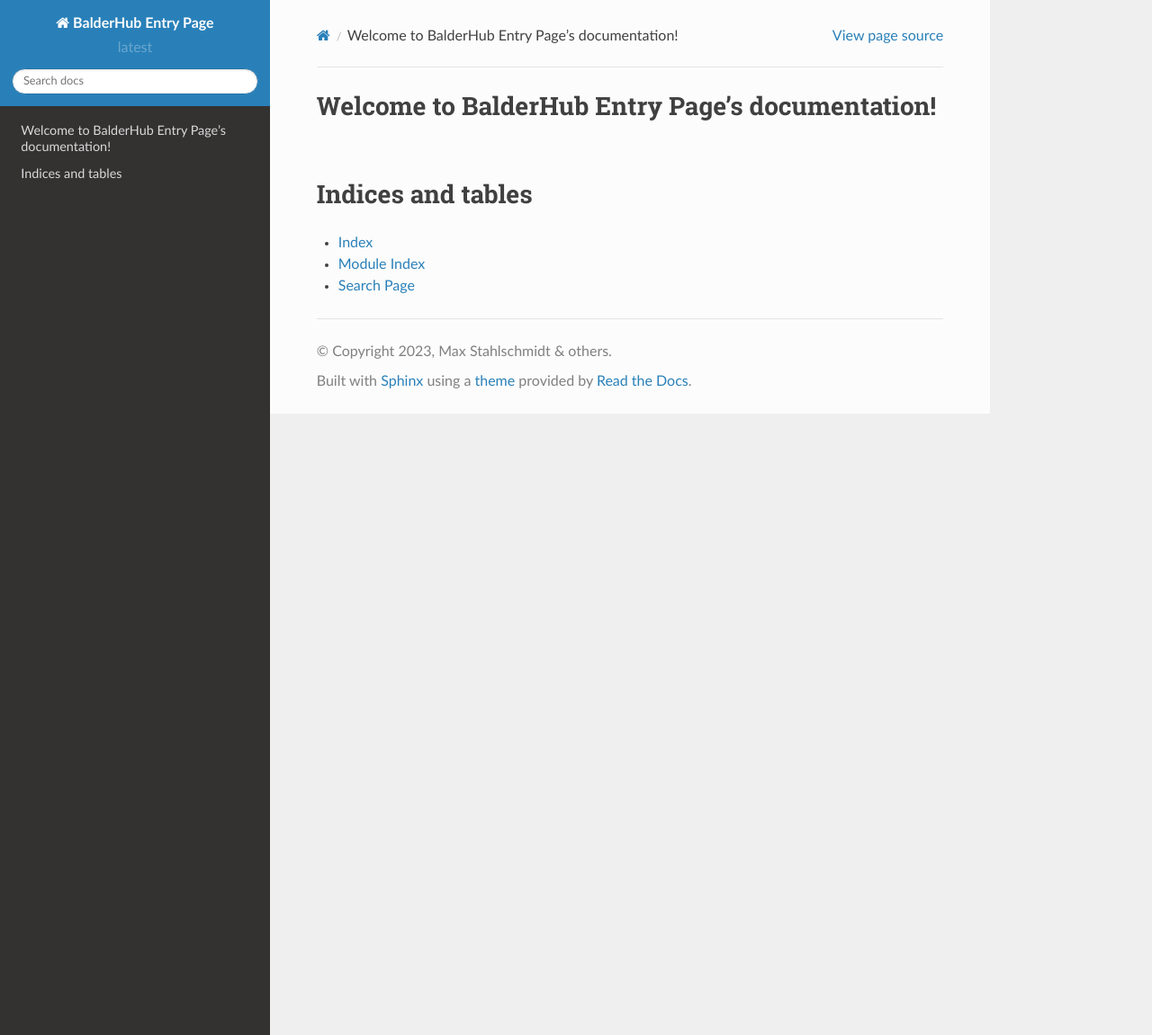
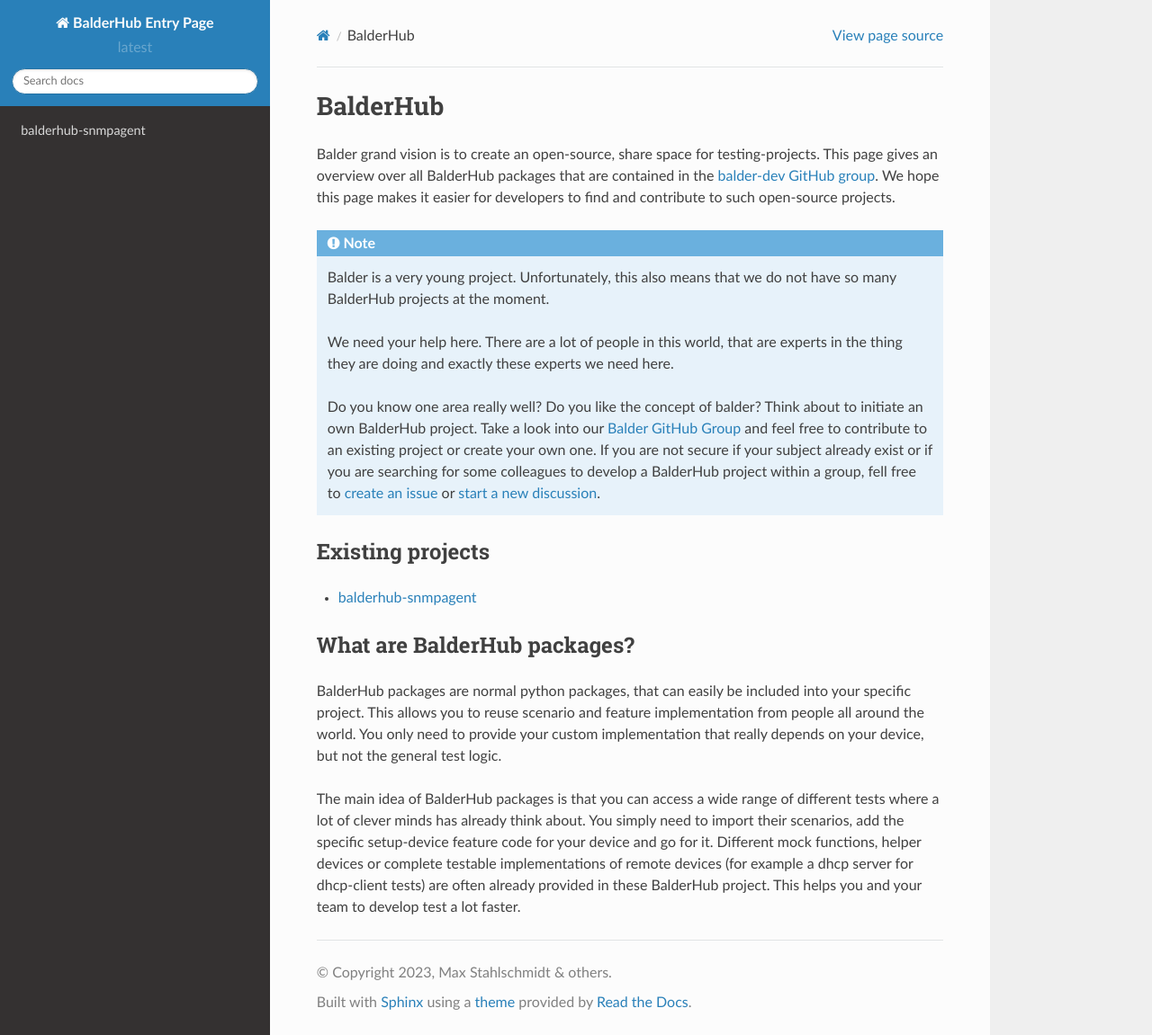
Before and after one commit to balder-dev/hub.balder.dev, a Sphinx documentation site: the page built from doc/source/index.rst, in a window 1280 px wide and 1151 px high. Shown: the whole window at 90% size. Built offline with Sphinx 7.4.7 and the Read the Docs theme 2.0.0, drawn with Linux system fonts in a browser that asks for light colours.

Commit message:
docs(index.rst): add initial page description with link to snmpagent project

```diff
--- a/doc/source/index.rst
+++ b/doc/source/index.rst
@@ -3,18 +3,46 @@
    You can adapt this file completely to your liking, but it should at least
    contain the root `toctree` directive.
 
-Welcome to BalderHub Entry Page's documentation!
-================================================
+BalderHub
+=========
+
+Balder grand vision is to create an open-source, share space for testing-projects. This page gives an overview over all
+BalderHub packages that are contained in the `balder-dev GitHub group <https://github.com/balder-dev>`_. We hope this
+page makes it easier for developers to find and contribute to such open-source projects.
+
+.. note::
+
+   Balder is a very young project. Unfortunately, this also means that we do not have so many BalderHub projects at the
+   moment.
+
+   We need your help here. There are a lot of people in this world, that are experts in the thing they are doing and
+   exactly these experts we need here.
+
+   Do you know one area really well? Do you like the concept of balder? Think about to initiate an own
+   BalderHub project. Take a look into our `Balder GitHub Group <https://github.com/balder-dev>`_ and feel free to
+   contribute to an existing project or create your own one. If you are not secure if your subject already exist or
+   if you are searching for some colleagues to develop a BalderHub project within a group, fell free to
+   `create an issue <https://github.com/balder-dev/hub.balder.dev>`_ or
+   `start a new discussion <https://github.com/balder-dev/hub.balder.dev/discussions>`_.
+
+Existing projects
+-----------------
 
 .. toctree::
    :maxdepth: 2
-   :caption: Contents:
+
+   balderhub-snmpagent <https://hub.balder.dev/projects/snmpagent>
+
+What are BalderHub packages?
+----------------------------
+
+BalderHub packages are normal python packages, that can easily be included into your specific project. This allows
+you to reuse scenario and feature implementation from people all around the world. You only need to provide your custom
+implementation that really depends on your device, but not the general test logic.
 
 
-
-Indices and tables
-==================
-
-* :ref:`genindex`
-* :ref:`modindex`
-* :ref:`search`
+The main idea of BalderHub packages is that you can access a wide range of different tests where a lot of clever minds
+has already think about. You simply need to import their scenarios, add the specific setup-device feature code for your
+device and go for it. Different mock functions, helper devices or
+complete testable implementations of remote devices (for example a dhcp server for dhcp-client tests) are often already
+provided in these BalderHub project. This helps you and your team to develop test a lot faster.
```
